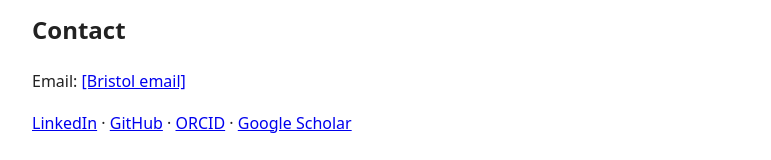
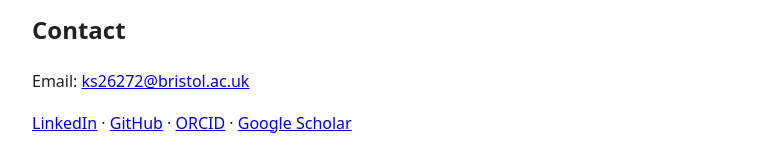
Before and after one commit to mbagheriseng/mbagheriseng.github.io, a plain HTML site: page index.html in a window 1280 px wide. Shown: the part 782-942 px from the top of the page, without its empty margins (248-1019 px from the left). Drawn offline with Linux system fonts and the light colour scheme.

Commit message:
Update contact email in index.html

```diff
--- a/index.html
+++ b/index.html
@@ -24,7 +24,7 @@ section{margin-top:40px}
 <p>Coming soon.</p></section>
 
 <section id="contact"><h2>Contact</h2>
-<p>Email: <a href="mailto:[Bristol email]">[Bristol email]</a></p>
+<p>Email: <a href="mailto:ks26272@bristol.ac.uk">ks26272@bristol.ac.uk</a></p>
 <p><a href="https://www.linkedin.com/in/mahmood-bagheri-022065161">LinkedIn</a> ·
 <a href="https://github.com/mbagheriseng">GitHub</a> ·
 <a href="https://orcid.org/0009-0001-3886-2090">ORCID</a> ·
```
